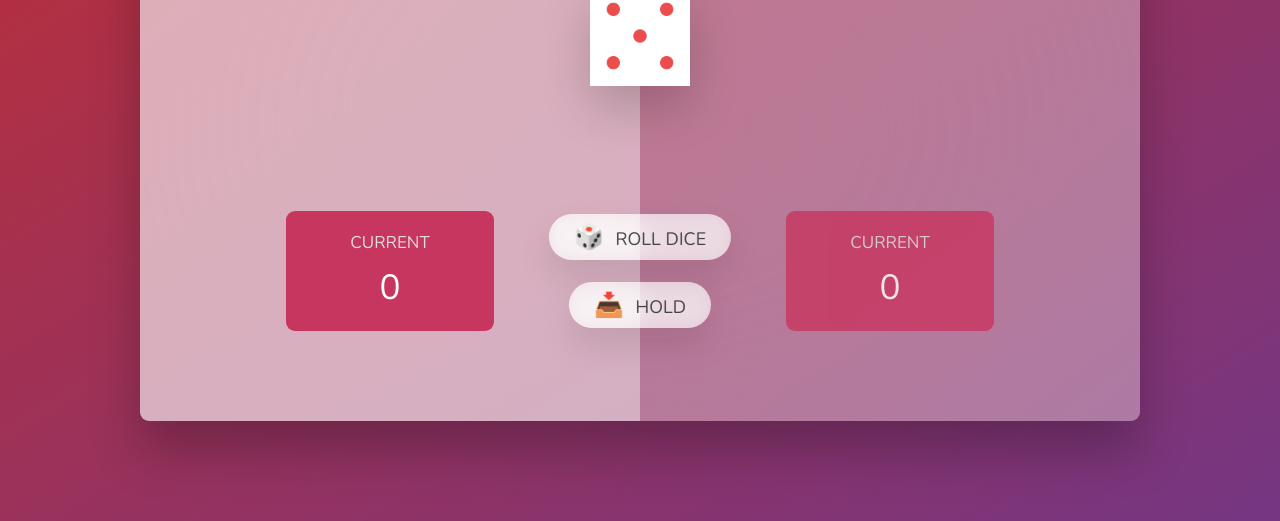
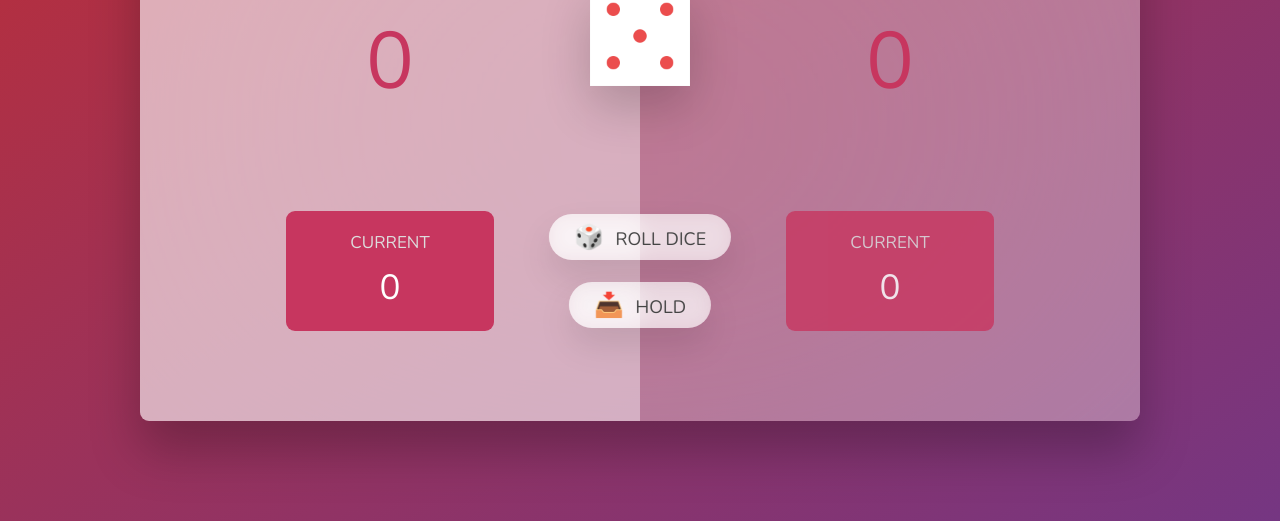
Before and after one commit to anupal-cpu/pig, a plain HTML site: page index.html in a window 1280 px wide. Shown: the part 279-800 px from the top of the page. Drawn offline with nearby package versions, Linux system fonts and the light colour scheme.

Commit message:
Update index.html

```diff
--- a/index.html
+++ b/index.html
@@ -57,7 +57,7 @@
         <header class="text" style="display: flex">
           <h2 class="name" id="name--0">Player 1</h2>
         </header>
-        <p class="score" id="score--0"></p>
+        <p class="score" id="score--0">0</p>
 
         <div class="current">
           <p class="current-label">Current</p>
@@ -69,7 +69,7 @@
         <header class="text" style="display: flex">
           <h2 class="name" id="name--1">Player 2</h2>
         </header>
-        <p class="score" id="score--1"></p>
+        <p class="score" id="score--1">0</p>
         <div class="current">
           <p class="current-label">Current</p>
           <p class="current-score" id="current--1">0</p>
```
